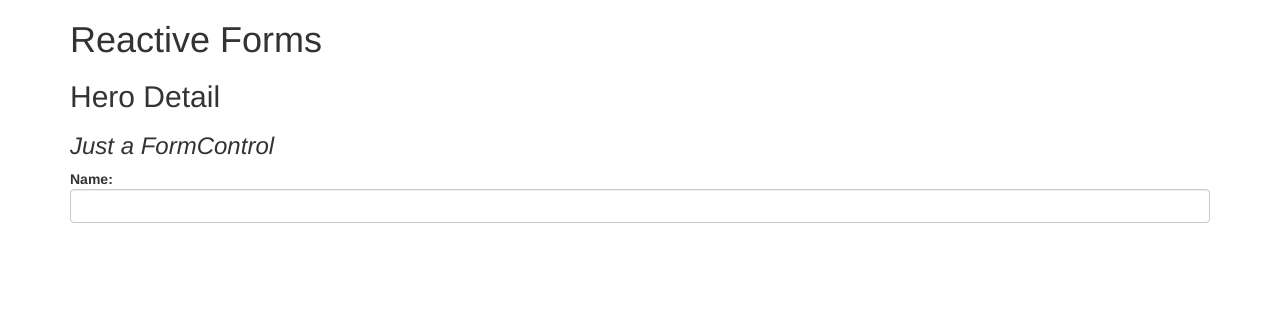
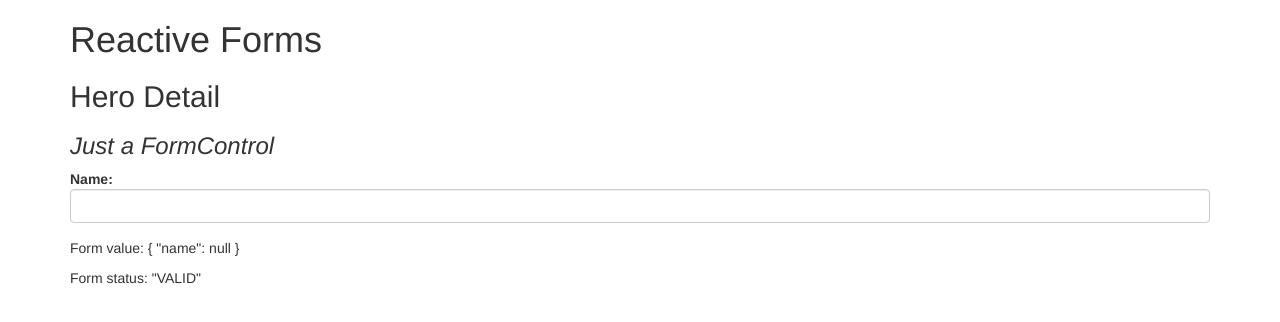
Before and after one commit to aadrew/angular-reactive-forms, an Angular app: page / in a window 1280 px wide. Shown: the top 322 px of the page. Built offline with nearby package versions, Linux system fonts and the light colour scheme.

Commit message:
FormGroup complete

```diff
--- a/src/app/hero-detail/hero-detail.component.html
+++ b/src/app/hero-detail/hero-detail.component.html
@@ -1,5 +1,11 @@
 <h2>Hero Detail</h2>
 <h3><i>Just a FormControl</i></h3>
-<label class="center-block">Name:
-  <input class="form-control" [formControl]="name">
-</label>
+<form [formGroup]="heroForm" novalidate>
+  <div class="form-group">
+    <label class="center-block">Name:
+      <input class="form-control" formControlName="name">
+    </label>
+  </div>
+</form>
+<p>Form value: {{ heroForm.value | json }}</p>
+<p>Form status: {{ heroForm.status | json }}</p>
--- a/src/app/hero-detail/hero-detail.component.ts
+++ b/src/app/hero-detail/hero-detail.component.ts
@@ -1,16 +1,14 @@
-import { Component, OnInit } from '@angular/core';
-import { FormControl } from '@angular/forms';
+import { Component } from '@angular/core';
+import { FormControl, FormGroup } from '@angular/forms';
 
 @Component({
   selector: 'app-hero-detail',
   templateUrl: './hero-detail.component.html',
   styleUrls: ['./hero-detail.component.css']
 })
-export class HeroDetailComponent implements OnInit {
-  name = new FormControl();
+export class HeroDetailComponent {
+  heroForm = new FormGroup({
+    name: new FormControl()
+  });
   constructor() { }
-
-  ngOnInit() {
-  }
-
 }
```
